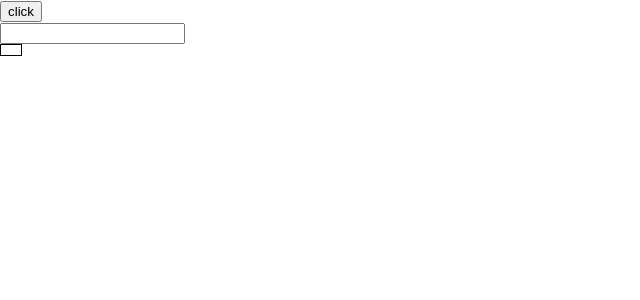
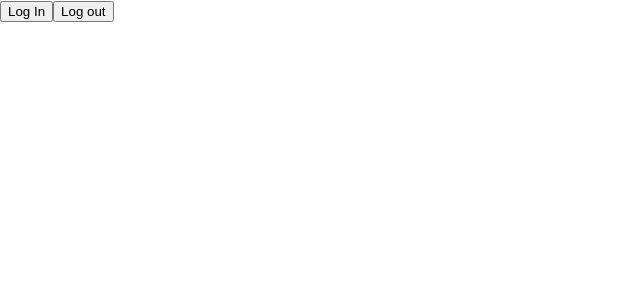
Before and after one commit to rameshbanakar/typescript, a React (Create React App) app: page / in a window 1280 px wide. Shown: the top 300 px of the page, without its empty margins (0-640 px from the left). Built offline with nearby package versions, Linux system fonts and the light colour scheme.

Commit message:
useState

```diff
--- a/src/App.tsx
+++ b/src/App.tsx
@@ -8,6 +8,8 @@ import { Oscar } from './component/Oscar';
 import PersonList from './component/PersonList';
 import  {Status}  from './component/Status';
 import Style from './component/Style';
+import LoggedIn from './component/state/LoggedIn';
+import User from './component/state/User';
 function App() {
   // const listPerson=[
   //   {
@@ -35,10 +37,14 @@ function App() {
 
     // </div>
 
+    // <div>
+    //   <Button handleClick={(event,id)=>console.log("button clicked",event,id)}/>
+    //   <Input value="" handleChange={(event)=>console.log("from app component")}/>
+    //   <Style style={{height:"10px",width:"20px",border:"1px solid black"}}/>
+    // </div>
     <div>
-      <Button handleClick={(event,id)=>console.log("button clicked",event,id)}/>
-      <Input value="" handleChange={(event)=>console.log("from app component")}/>
-      <Style style={{height:"10px",width:"20px",border:"1px solid black"}}/>
+      {/* <LoggedIn/> */}
+      <User/>
     </div>
   );
 }
--- /dev/null
+++ b/src/component/state/LoggedIn.tsx
@@ -0,0 +1,18 @@
+import React,{useState} from 'react'
+
+export default function LoggedIn() {
+  const [isLoggedIn, setIsLoggedIn] = useState(false)
+  const handleLogIn=()=>{
+     setIsLoggedIn(true)
+  }
+  const handleLoggedOut=()=>{
+    setIsLoggedIn(false)
+  }
+  return (
+    <div>
+      <button onClick={handleLogIn}>logged in</button>
+      <button onClick={handleLoggedOut}>logged out</button>
+      <div>user is {isLoggedIn?"user is logged In":"user is logged out"}</div>
+    </div>
+  )
+}
--- /dev/null
+++ b/src/component/state/User.tsx
@@ -0,0 +1,27 @@
+import React, { useState } from 'react'
+type AuthUser = {
+  name: String,
+  email: String
+}
+export default function User() {
+  const [user, setUser] = useState<AuthUser | null>(null)
+  const handleLogIn=()=>{
+    setUser({
+      name:"Ramesh",
+      email:"ramesh@gmail.com"
+    })
+  }
+  const handleLogout=()=>{
+    setUser(null)
+  }
+  return (
+    <div>
+      <button onClick={handleLogIn}>Log In</button>
+      <button onClick={handleLogout}>Log out</button>
+      <div>
+        <h3>{user?.name}</h3>
+        <h3>{user?.email}</h3>
+      </div>
+    </div>
+  )
+}
```
